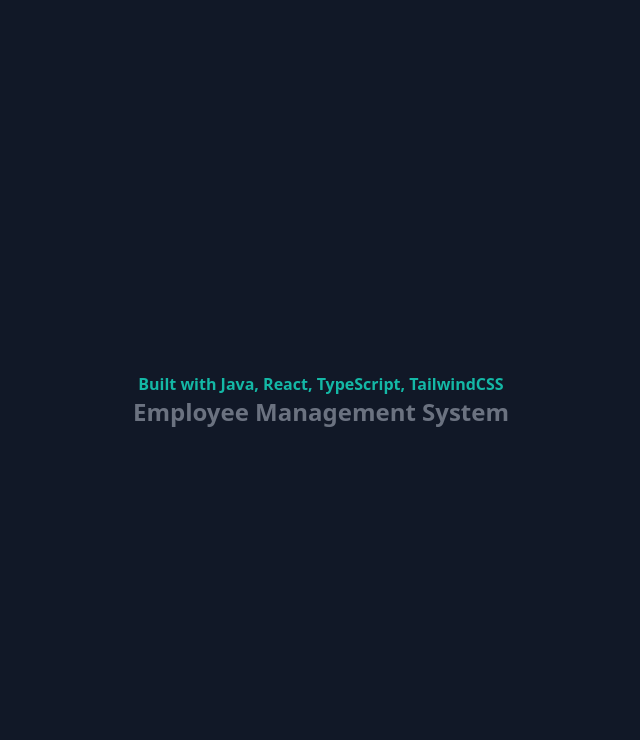
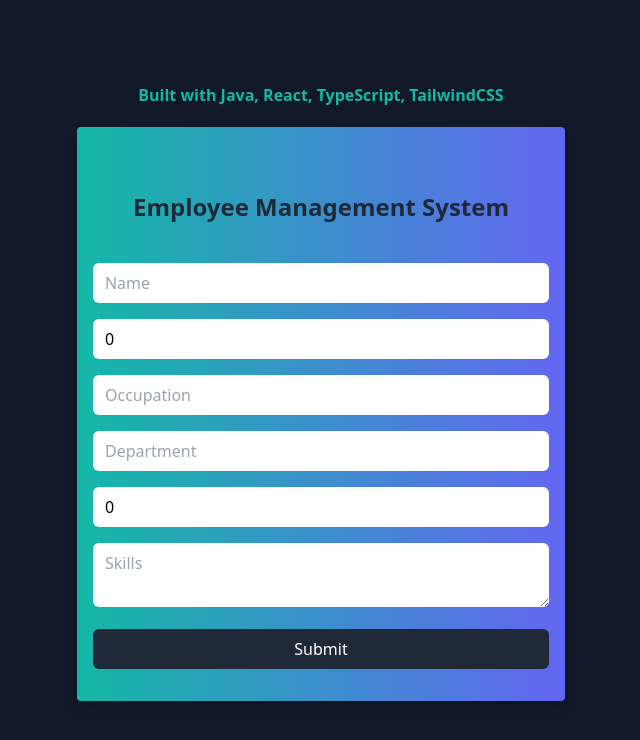
Before and after one commit to navidasaman/FullstackJavaReact, a React (Create React App) app in the folder fullstackjavareactfrontend/: page / in a window 1280 px wide. Shown: the top 740 px of the page, without its empty margins (319-959 px from the left). Built offline with nearby package versions, Linux system fonts and the light colour scheme.

Commit message:
Adds a form to frontend to be able to register employees

```diff
--- a/fullstackjavareactfrontend/src/App.tsx
+++ b/fullstackjavareactfrontend/src/App.tsx
@@ -1,10 +1,11 @@
 import React from 'react';
+import Addform from './components/Addform';
 
 const App: React.FC = () => {
   return (
   <div className="bg-gray-900 h-screen flex flex-col items-center justify-center">
     <p className="font-bold text-teal-500">Built with Java, React, TypeScript, TailwindCSS</p>
-    <h1 className="text-2xl font-bold text-gray-500">Employee Management System</h1>
+    <Addform/>
     <hr/>
   </div>
   );
--- /dev/null
+++ b/fullstackjavareactfrontend/src/components/Addform.tsx
@@ -0,0 +1,124 @@
+import { useState, useEffect } from 'react';
+
+interface Employee {
+    id: number;
+    name: string;
+    age: number;
+    occupation: string;
+    department: string;
+    salary: number;
+    skills: string;
+}
+
+const Addform: React.FC = () => {
+    const [name, setName] = useState('');
+    const [age, setAge] = useState(0);
+    const [occupation, setOccupation] = useState('');
+    const [department, setDepartment] = useState('');
+    const [salary, setSalary] = useState(0);
+    const [skills, setSkills] = useState('');
+    const [employees, setEmployees] = useState<Employee[]>([]);
+
+
+    const handleSubmit = (e: any) => {
+        e.preventDefault()
+        const employee = { name, age, occupation, department, salary, skills }
+        console.log(employee)
+        fetch("http://localhost:8080/employee/add", {
+            method: "POST",
+            headers: { "Content-Type": "application/json" },
+            body: JSON.stringify(employee)
+
+        }).then(() => {
+            console.log("New employee successfully added!")
+        }).catch((error) => {
+            console.error('Error adding employee:', error);
+        });
+    }
+
+    return (
+        <div>
+            <form onSubmit={handleSubmit} className="w-500 bg-gradient-to-r from-teal-500 to-indigo-500 shadow-lg rounded px-4 pt-6 pb-8 mb-4 m-5">
+                <h1 className="text-2xl font-bold text-gray-800 p-10">Employee Management System</h1>
+                <div className="mb-4">
+                    <input
+                        type="text"
+                        id="name"
+                        name="name"
+                        value={name}
+                        onChange={(e) => setName(e.target.value)}
+                        className="w-full border-gray-300 rounded-md px-3 py-2"
+                        placeholder='Name'
+                    />
+                </div>
+
+                <div className="mb-4">
+                    <input
+                        type="number"
+                        id="age"
+                        name="age"
+                        value={age}
+                        onChange={(e) => setAge(parseInt(e.target.value))}
+                        className="w-full border-gray-300 rounded-md px-3 py-2"
+                        placeholder='Age'
+                    />
+                </div>
+
+                <div className="mb-4">
+                    <input
+                        type="text"
+                        id="occupation"
+                        name="occupation"
+                        value={occupation}
+                        onChange={(e) => setOccupation(e.target.value)}
+                        className="w-full border-gray-300 rounded-md px-3 py-2"
+                        placeholder='Occupation'
+                    />
+                </div>
+
+                <div className="mb-4">
+                    <input
+                        type="text"
+                        id="department"
+                        name="department"
+                        value={department}
+                        onChange={(e) => setDepartment(e.target.value)}
+                        className="w-full border-gray-300 rounded-md px-3 py-2"
+                        placeholder='Department'
+                    />
+                </div>
+
+                <div className="mb-4">
+                    <input
+                        type="number"
+                        id="salary"
+                        name="salary"
+                        value={salary}
+                        onChange={(e) => setSalary(parseInt(e.target.value))}
+                        className="w-full border-gray-300 rounded-md px-3 py-2"
+                        placeholder='Salary'
+                    />
+                </div>
+
+                <div className="mb-4">
+                    <textarea
+                        id="skills"
+                        value={skills}
+                        onChange={(e) => setSkills(e.target.value)}
+                        className="w-full border-gray-300 rounded-md px-3 py-2"
+                        placeholder='Skills'
+                    />
+                </div>
+
+                <button
+                    type="submit"
+                    className="w-full bg-gray-800 text-white rounded-md px-4 py-2"
+                >
+                    Submit
+                </button>
+            </form>
+        </div>
+    );
+};
+
+export default Addform;
```
